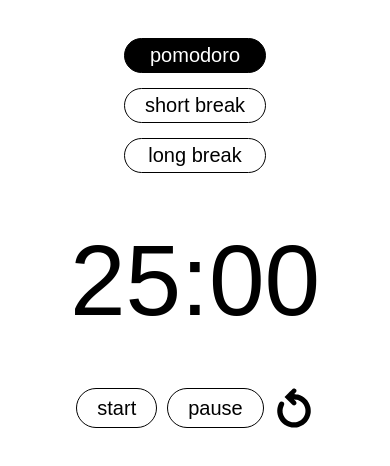
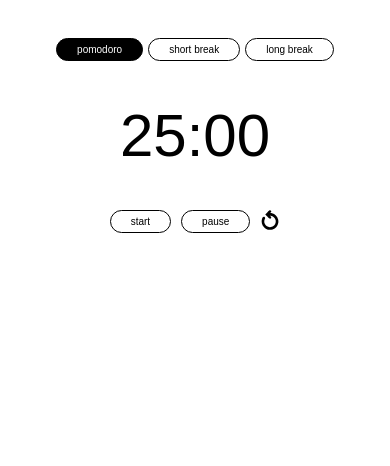
Before and after one commit to DanikPrich/PomodoroTimer, a React (Create React App) app: page / in a window 390 px wide. Shown: the top 466 px of the page. Built offline with nearby package versions, Linux system fonts and the light colour scheme.

Commit message:
mobile adaptation update

```diff
--- a/src/components/Footer/footer.scss
+++ b/src/components/Footer/footer.scss
@@ -14,3 +14,13 @@
   }
 
 }
+
+@media (max-width: 400px) {
+  .pomodoro {
+    &__footer {
+      &-img {
+        height: 20px;
+      }
+    }
+  }
+}
--- a/src/components/Header/Header.scss
+++ b/src/components/Header/Header.scss
@@ -33,11 +33,24 @@
 
   }
 }
-
 @media (max-width: 500px) {
   .pomodoro {
     &__btns {
-      flex-direction: column;
+      gap: 10px
+    }
+    &__btn {
+      font-size: 14px;
     }
   }
 }
+
+@media (max-width: 400px) {
+  .pomodoro {
+    &__btns {
+      gap: 5px
+    }
+    &__btn {
+      font-size: 10px;
+    }
+  }
+}
--- a/src/components/Timer/timer.scss
+++ b/src/components/Timer/timer.scss
@@ -17,3 +17,26 @@
     transform: rotate(180deg);
   }
 }
+@media (max-width: 500px) {
+  .pomodoro {
+    &__timer {
+      font-size: 80px;
+    }
+  }
+
+  .arrows {
+    height: 25px;
+  }
+}
+
+@media (max-width: 400px) {
+  .pomodoro {
+    &__timer {
+      font-size: 60px;
+    }
+  }
+
+  .arrows {
+    height: 20px;
+  }
+}
```
